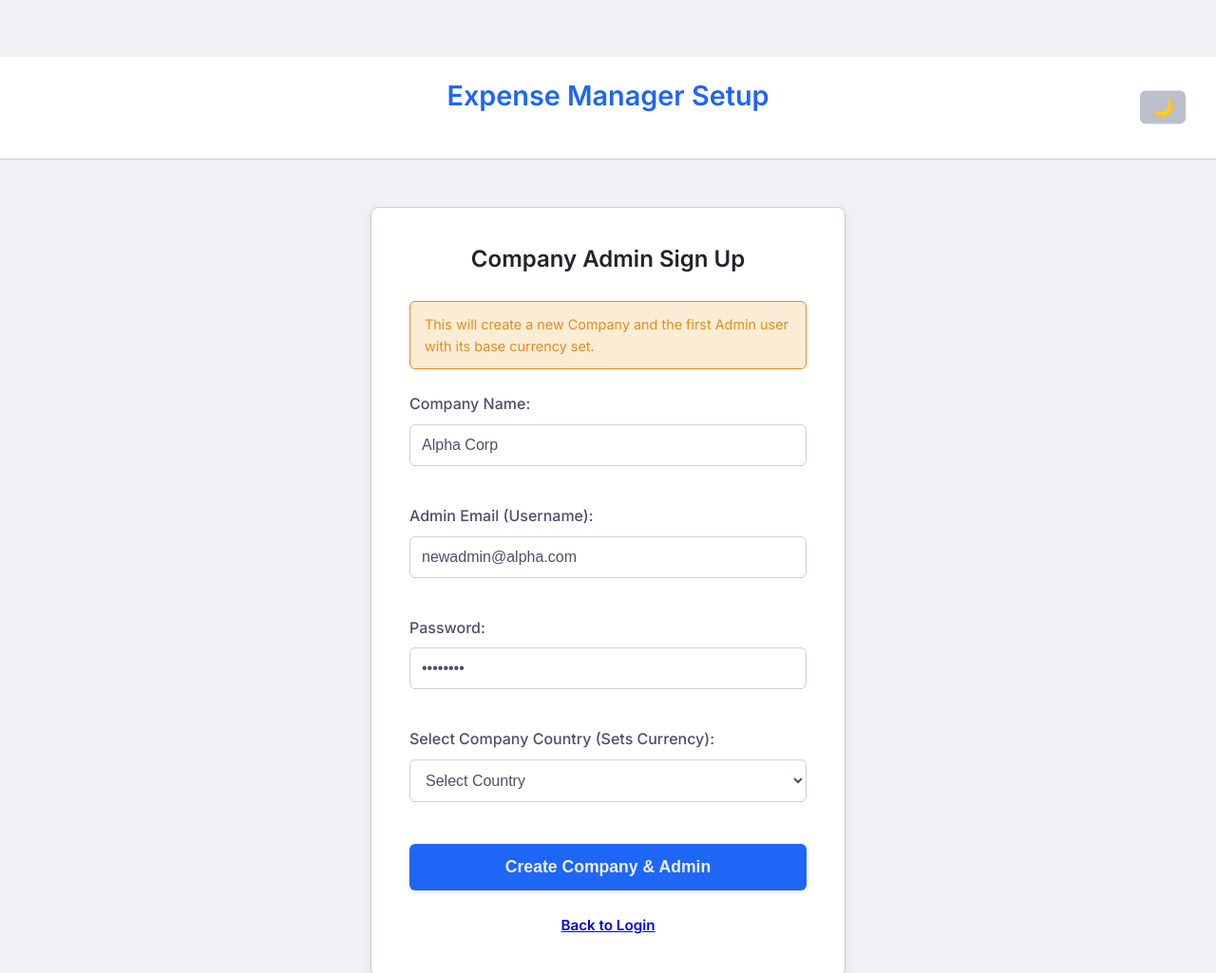
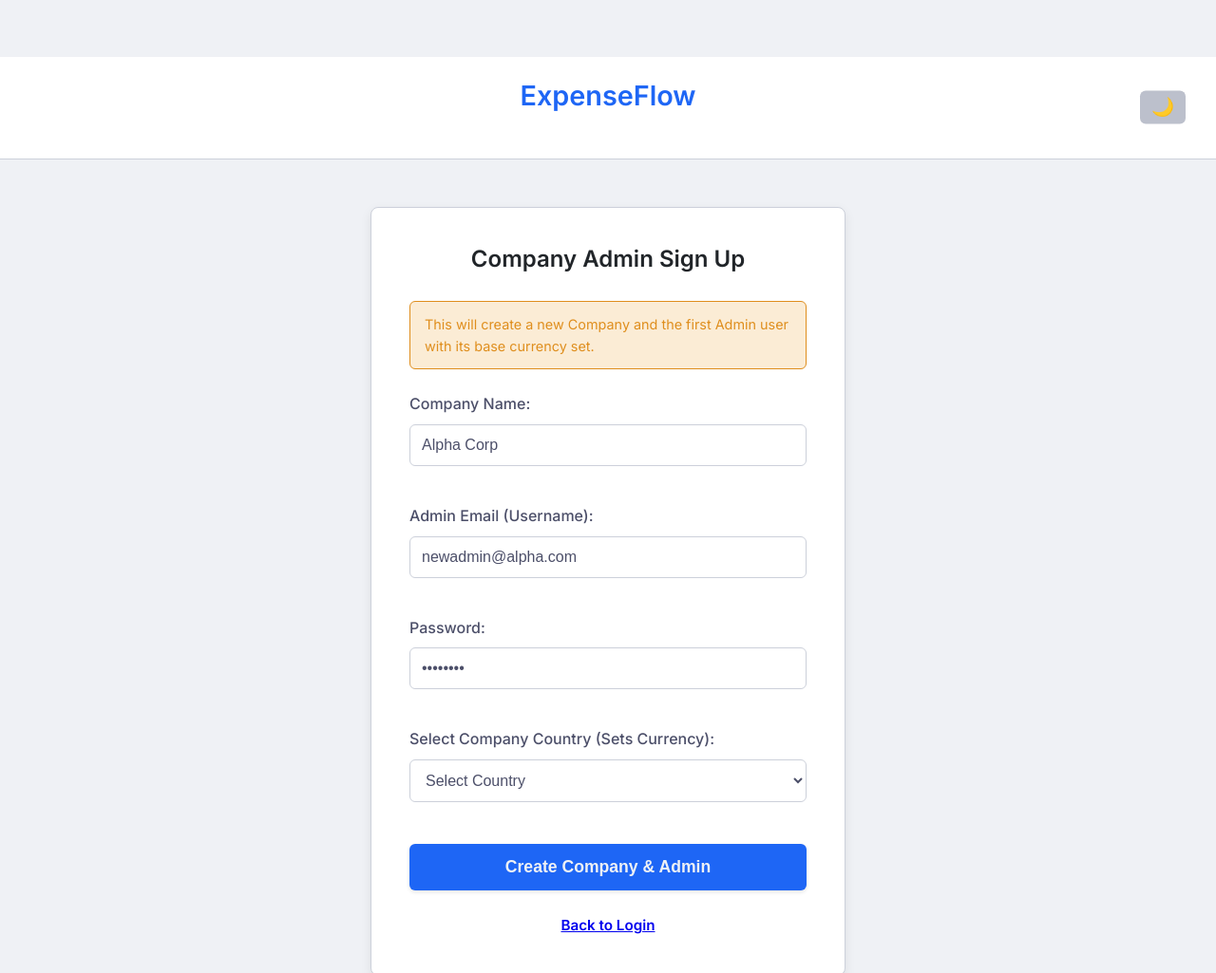
Before and after one commit to dhruv-meshram/expense-management-odoo, a website: page signup.html in a window 1280 px wide. Shown: the top 1025 px of the page at 95% size. Drawn offline with Linux system fonts and the light colour scheme.

Commit message:
Update signup.html

```diff
--- a/signup.html
+++ b/signup.html
@@ -13,7 +13,7 @@
 <body>
 
     <header style="background-color: var(--color-surface); padding: 1.5rem 0; text-align: center; border-bottom: 1px solid var(--color-border); position: relative;">
-        <h1 style="font-size: 1.8rem; color: var(--color-primary);">Expense Manager Setup</h1>
+        <h1 style="font-size: 1.8rem; color: var(--color-primary);">ExpenseFlow</h1>
         <button id="theme-toggle" class="logout-btn" style="position: absolute; top: 50%; right: 2rem; transform: translateY(-50%); padding: 8px 12px; font-size: 1.2rem; line-height: 1;">☀️</button>
     </header>
 
```
